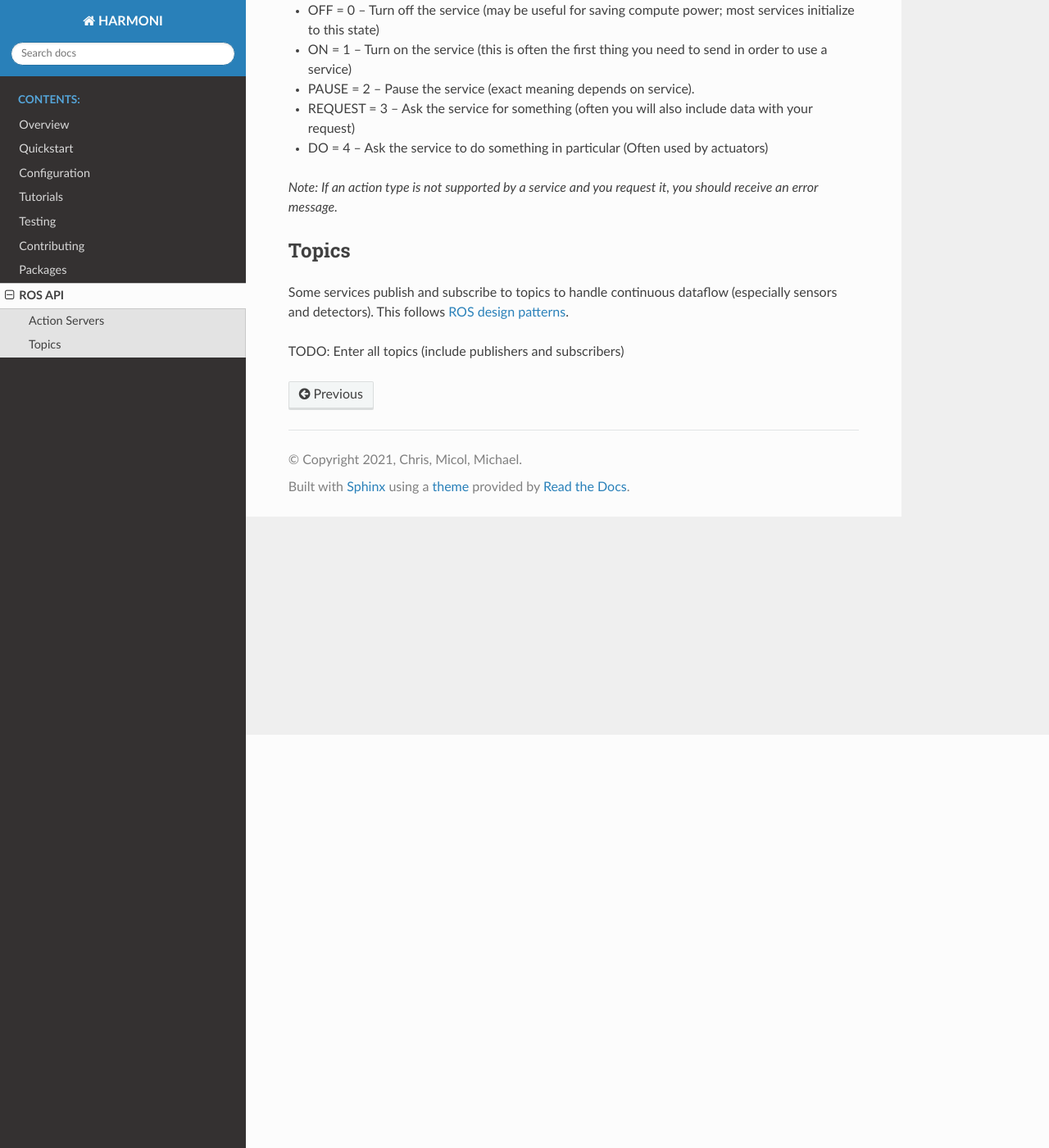
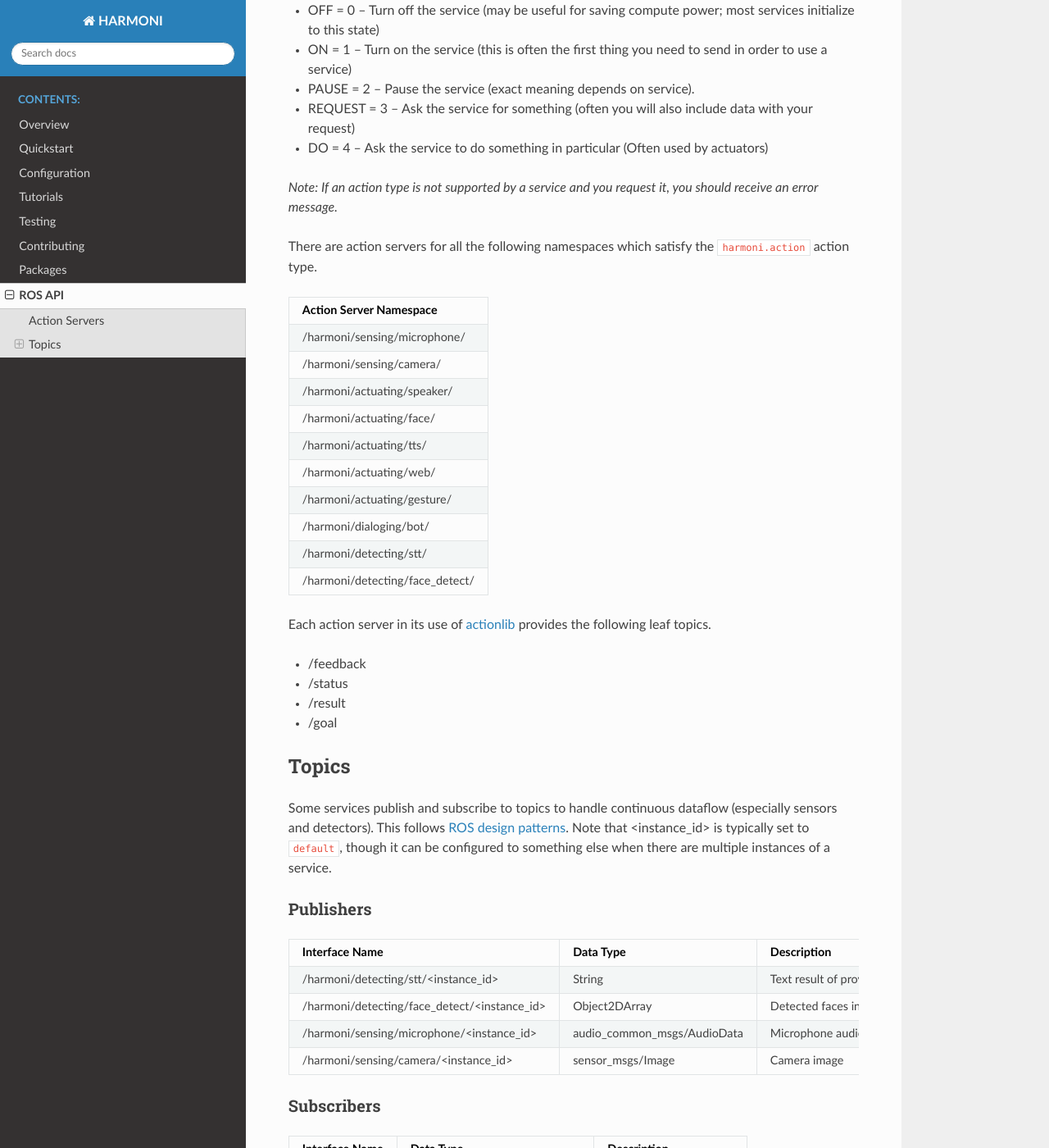
Before and after one commit to interaction-lab/HARMONI, a Sphinx documentation site: the page built from doc/ROS_API.md, in a window 1280 px wide and 1400 px high, scrolled down 504 px. Shown: the whole window at 82% size. Built offline with Sphinx 7.4.7 and the Read the Docs theme 2.0.0, drawn with Linux system fonts in a browser that asks for light colours; pages that are not in the unit, such as notebooks, are missing from menus; some of the changed text lies outside the part shown.

Commit message:
added core package docs, interface listings.

```diff
--- a/doc/Packages.rst
+++ b/doc/Packages.rst
@@ -1,13 +1,14 @@
 Packages
 ================================
 
-If you need information on a specific HARMONI package, look here.
+If you need information on a specific HARMONI package, look here. A summary of how the packages work together can be found in `Architecture <overview/Architecture.html>`_.
 
 .. toctree::
    :maxdepth: 2
    :caption: Contents:
    :glob:
 
+   packages/Core
    packages/Actuators
    packages/Detectors
    packages/Dialogues
--- a/doc/ROS_API.md
+++ b/doc/ROS_API.md
@@ -18,8 +18,44 @@ With a few exceptions, each action server supports actions (goal/feedback/result
 
 _Note: If an action type is not supported by a service and you request it, you should receive an error message._
 
+There are action servers for all the following namespaces which satisfy the `harmoni.action` action type.
+
+| Action Server Namespace         |
+|---------------------------------|
+| /harmoni/sensing/microphone/    |
+| /harmoni/sensing/camera/        |
+| /harmoni/actuating/speaker/     |
+| /harmoni/actuating/face/        |
+| /harmoni/actuating/tts/         |
+| /harmoni/actuating/web/         |
+| /harmoni/actuating/gesture/     |
+| /harmoni/dialoging/bot/         |
+| /harmoni/detecting/stt/         |
+| /harmoni/detecting/face_detect/ |
+
+Each action server in its use of [actionlib](http://wiki.ros.org/actionlib) provides the following leaf topics.
+
+* /feedback
+* /status
+* /result
+* /goal
+
 ## Topics
 
-Some services publish and subscribe to topics to handle continuous dataflow (especially sensors and detectors). This follows [ROS design patterns](https://wiki.ros.org/ROS/Patterns/Communication#Communication_via_Topics_vs_Services_vs_X).
+Some services publish and subscribe to topics to handle continuous dataflow (especially sensors and detectors). This follows [ROS design patterns](https://wiki.ros.org/ROS/Patterns/Communication#Communication_via_Topics_vs_Services_vs_X). Note that <instance_id> is typically set to `default`, though it can be configured to something else when there are multiple instances of a service.
 
-TODO: Enter all topics (include publishers and subscribers)
+
+### Publishers
+
+| Interface Name                               | Data Type                   | Description                      |
+|----------------------------------------------|-----------------------------|----------------------------------|
+| /harmoni/detecting/stt/<instance_id>         | String                      | Text result of provided audio    |
+| /harmoni/detecting/face_detect/<instance_id> | Object2DArray               | Detected faces in provided image |
+| /harmoni/sensing/microphone/<instance_id>    | audio_common_msgs/AudioData | Microphone audio                 |
+| /harmoni/sensing/camera/<instance_id>        | sensor_msgs/Image           | Camera image                     |
+
+### Subscribers
+
+| Interface Name                               | Data Type                   | Description                      |
+|----------------------------------------------|-----------------------------|----------------------------------|
+| /audio/audio                                 | audio_common_msgs/AudioData | Audio to play to speaker         |
```
Also changed, not shown: doc/overview/Architecture.md (+8 -8 lines), doc/packages/Core.rst (added, +13 -0 lines), doc/packages/harmoni_decision.md (added, +2 -0 lines), doc/packages/harmoni_pattern.md (added, +2 -0 lines), doc/packages/harmoni_recorder.md (added, +2 -0 lines), harmoni_core/harmoni_common_lib/README.md (deleted), harmoni_core/harmoni_decision/README.md (added), harmoni_core/harmoni_pattern/README.md (added), harmoni_core/harmoni_recorder/README.md (added).
